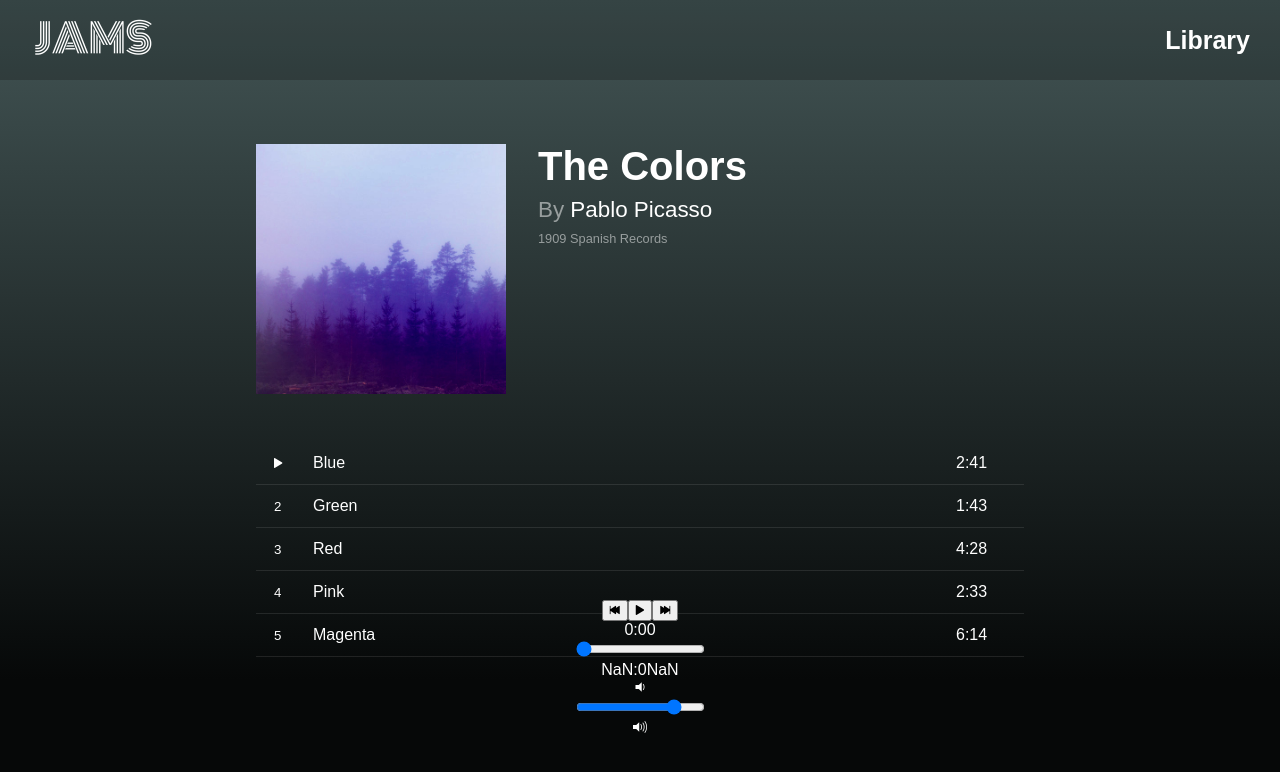
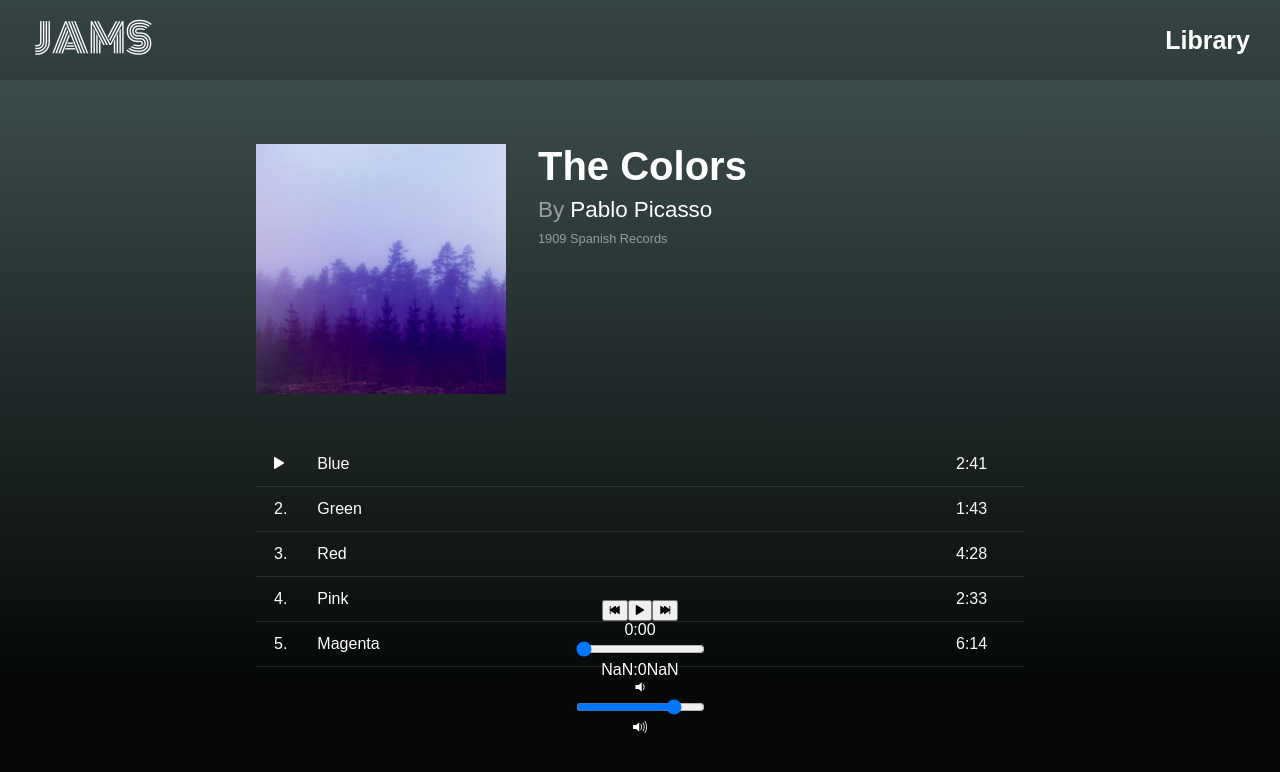
Before and after one commit to DamianRivas/bloc-jams-react, a React (Create React App) app: page /album/the-colors in a window 1280 px wide. Shown: the top 772 px of the page. Built offline with nearby package versions, Linux system fonts and the light colour scheme.

Commit message:
Adjust song number buttons in album component

```diff
--- a/src/components/Album.js
+++ b/src/components/Album.js
@@ -132,7 +132,7 @@ class Album extends Component {
                     <td>
                       <button>
                         {
-                          this.state.currentSong !== song ? <span className="song-number">{index + 1}</span> :
+                          this.state.currentSong !== song ? <span className="song-number">{index + 1}.</span> :
                             this.state.isPlaying ? <span className="ion-pause"></span> : <span className="ion-play"></span>
                         }
                       </button>
--- a/src/styles/album.css
+++ b/src/styles/album.css
@@ -70,6 +70,7 @@ tr button {
   background: none;
   color: #fff;
   cursor: pointer;
+  font-size: 100%;
 }
 
 td {
```
